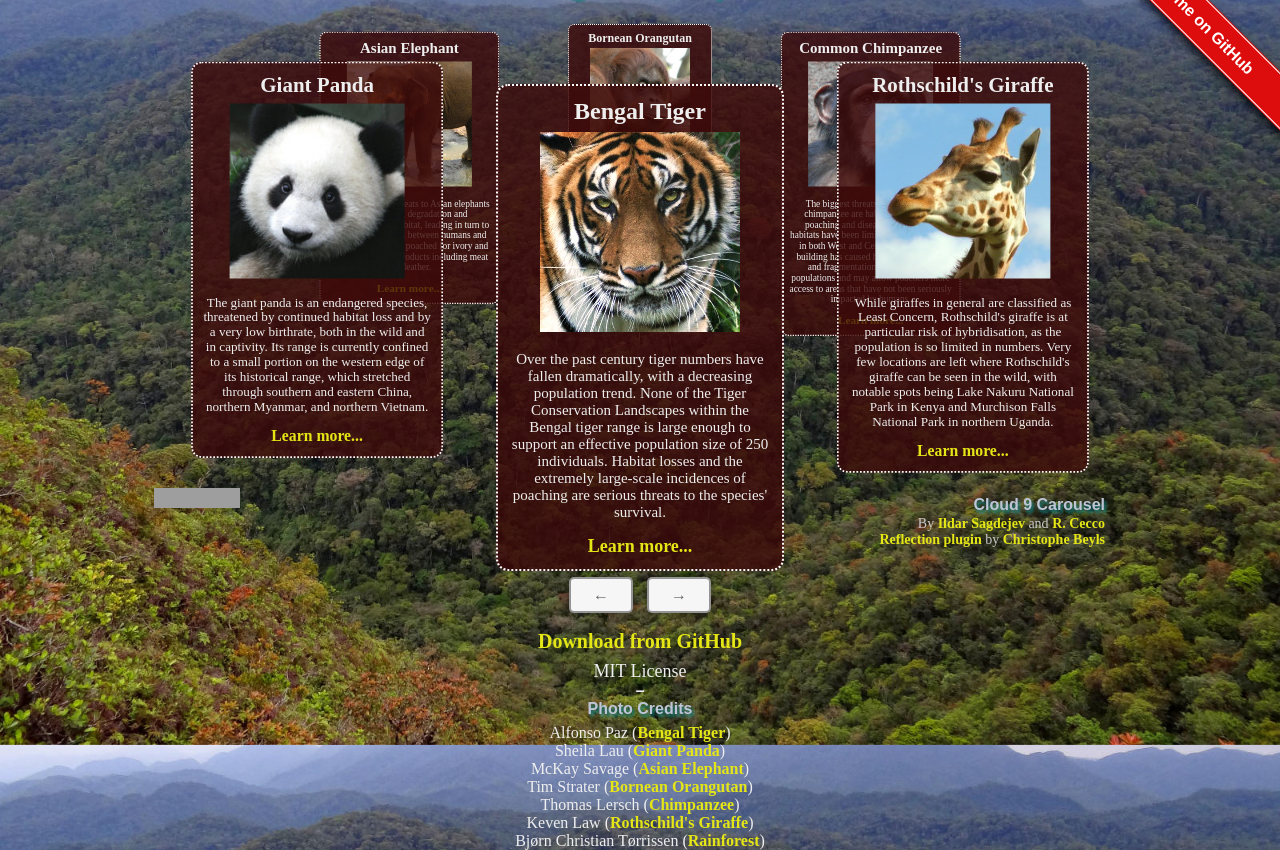
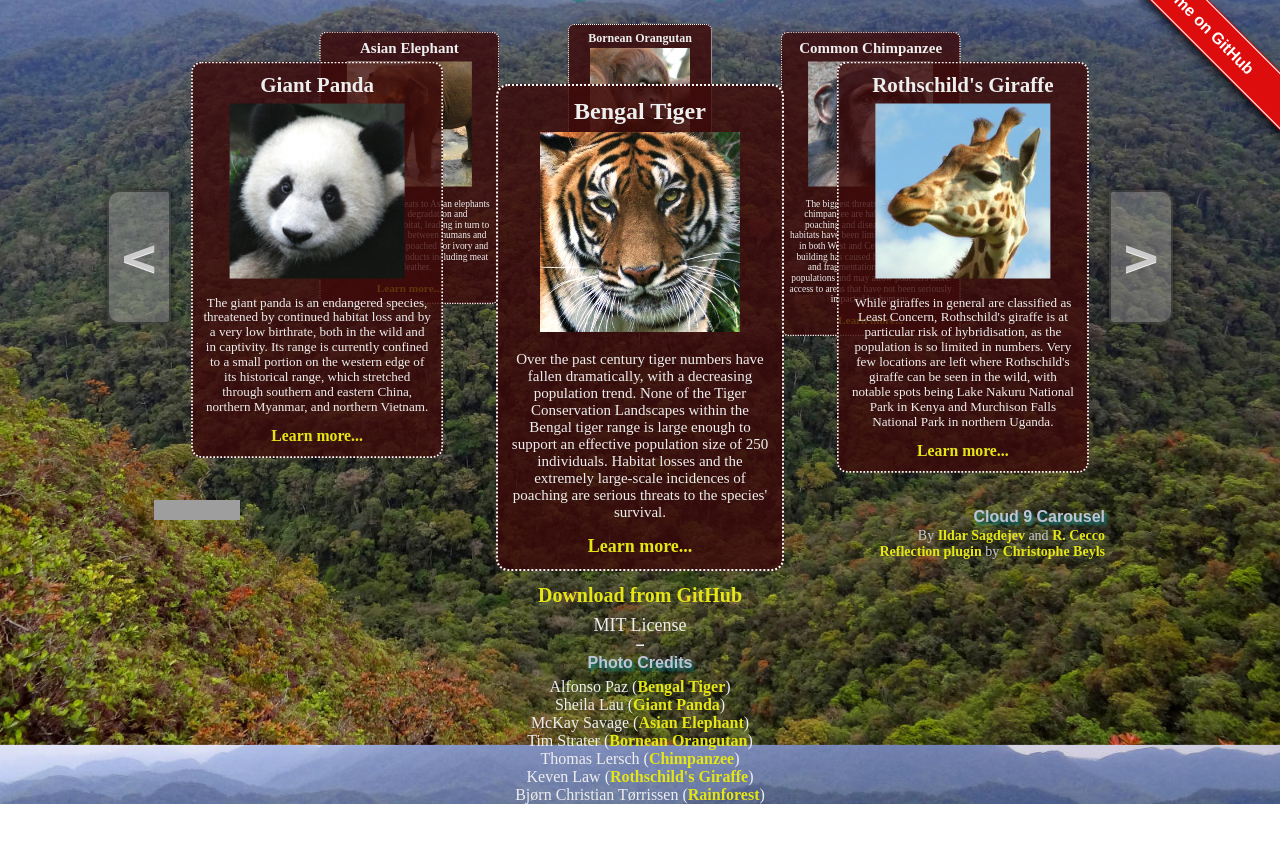
Before and after one commit to specious/cloud9carousel, a plain HTML site: page species.html in a window 1280 px wide. Shown: the part 60-910 px from the top of the page. After the commit the page ends 864 px from the top, so only its background shows below. Drawn offline with Linux system fonts and the light colour scheme; grey boxes are pictures that could not be loaded.

Commit message:
Species demo: changed nav buttons to display as tabs on either side of the carousel

```diff
--- a/css/common.css
+++ b/css/common.css
@@ -25,13 +25,13 @@ h1 {
   font-family: sans-serif;
   text-shadow: 2px 3px 3px #127E7A;
 }
-#wrap {
+.wrap {
   width: 980px; /* fixed width, centered in viewport */
   left: -490px;
   margin-left: 50%;
   position: relative;
 }
-#wrap > h1 {
+.wrap > h1 {
   font-size: 2.5em;
   text-align: center;
   padding-bottom: 3px;
@@ -45,34 +45,6 @@ h1 {
 footer {
   display: block;
   position: relative;
-}
-#nav {
-  text-align: center;
-}
-#nav > button {
-  width: 64px;
-  height: 36px;
-  color: #666;
-  font: bold 16px arial;
-  text-decoration: none;
-  text-align: center;
-  margin: 5px;
-  text-shadow: 0px 1px 0px #f5f5f5;
-  background: #f6f6f6;
-  border: solid 2px rgba(0, 0, 0, 0.4);
-  -webkit-border-radius: 5px;
-  -moz-border-radius: 5px;
-  border-radius: 5px;
-  -webkit-box-shadow: 0 0 9px 1px rgba(0, 0, 0, 0.4);
-  -moz-box-shadow: 0 0 9px 1px rgba(0, 0, 0, 0.4);
-  box-shadow: 0 0 9px 1px rgba(0, 0, 0, 0.4);
-  cursor: pointer;
-}
-#nav > button:active,
-#nav > button.down {
-  background: #dfdfdf;
-  border: solid 2px rgba(0, 0, 0, 0.6);
-  box-shadow: none;
 }
 #get {
   font-size: 20px;
--- a/species.html
+++ b/species.html
@@ -22,7 +22,7 @@
     a:hover {
       color: #88a7f7;
     }
-    #wrap > h1 {
+    .wrap > h1 {
       color: rgb(221, 142, 22);
       margin: 14px auto 0;
     }
@@ -47,6 +47,39 @@
     }
     .card p {
       font-size: 15px;
+    }
+    .nav {
+      width: 64px;
+      height: 134px;
+      color: #ccc;
+      font: bold 3em "Lucida Grande";
+      text-align: center;
+      text-shadow: 0px 1px 0px #f5f5f5;
+      background: rgba(150, 150, 150, 0.5);
+      border: solid 2px rgba(0, 0, 0, 0.4);
+      -webkit-box-shadow: 0 0 9px 1px rgba(0, 0, 0, 0.45);
+      -moz-box-shadow: 0 0 9px 1px rgba(0, 0, 0, 0.45);
+      box-shadow: 0 0 9px 1px rgba(0, 0, 0, 0.45);
+      cursor: pointer;
+      position: absolute;
+      top: 33%;
+    }
+    .nav:active,
+    .nav.down {
+      background: rgba(120, 120, 120, 0.5);
+      border: solid 2px rgba(0, 0, 0, 0.55);
+    }
+    .nav.left {
+      left: -43px;
+      -webkit-border-radius: 12px 5px 5px 12px;
+      -moz-border-radius: 12px 5px 5px 12px;
+      border-radius: 12px 5px 5px 12px;
+    }
+    .nav.right {
+      right: -43px;
+      -webkit-border-radius: 5px 12px 12px 5px;
+      -moz-border-radius: 5px 12px 12px 5px;
+      border-radius: 5px 12px 12px 5px;
     }
     footer hr {
       width: 6px;
@@ -75,8 +108,10 @@
 <body>
   <!-- GitHub ribbon: http://codepo8.github.io/css-fork-on-github-ribbon/ -->
   <style>#forkongithub a{background:#dd0d0d;color:#fff;text-decoration:none;font-family:arial,sans-serif;text-align:center;font-weight:bold;padding:5px 40px;font-size:1rem;line-height:2rem;position:relative;transition:0.5s;}#forkongithub a:hover{background:rgba(0,0,0,0.8);color:#ddd;}#forkongithub a::before,#forkongithub a::after{content:"";width:100%;display:block;position:absolute;top:1px;left:0;height:1px;background:#fff;}#forkongithub a::after{bottom:1px;top:auto;}@media screen and (min-width:800px){#forkongithub{position:absolute;display:block;top:0;right:0;width:200px;overflow:hidden;height:200px;z-index:9999;}#forkongithub a{width:200px;position:absolute;top:60px;right:-60px;transform:rotate(45deg);-webkit-transform:rotate(45deg);-ms-transform:rotate(45deg);-moz-transform:rotate(45deg);-o-transform:rotate(45deg);box-shadow:4px 4px 10px rgba(0,0,0,0.8);}}</style><span id="forkongithub"><a href="https://github.com/specious/cloud9carousel">Fork me on GitHub</a></span>
-  <div id="wrap">
+  <div class="wrap">
     <h1>Endangered Species</h1>
+  </div>
+  <div class="wrap">
     <div id="showcase" class="noselect">
       <div class="card">
         <h2>Bengal Tiger</h2>
@@ -127,15 +162,15 @@
         <a href="http://en.wikipedia.org/wiki/Rothschild%27s_giraffe">Learn more...</a>
       </div>
     </div>
+    <button class="nav noselect left">
+      &lt;
+    </button>
+    <button class="nav noselect right">
+      &gt;
+    </button>
+  </div>
+  <div class="wrap">
     <footer>
-      <div id="nav" class="noselect">
-        <button class="left">
-          ←
-        </button>
-        <button class="right">
-          →
-        </button>
-      </div>
       <div id="get">
         <a id="download" href="http://github.com/specious/cloud9carousel">Download from GitHub</a>
         <p id="license">MIT License</p>
@@ -197,8 +232,8 @@
         yOrigin: 42,
         yRadius: 40,
         itemClass: "card",
-        buttonLeft: $("#nav > .left"),
-        buttonRight: $("#nav > .right"),
+        buttonLeft: $(".nav.left"),
+        buttonRight: $(".nav.right"),
         bringToFront: true,
         onLoaded: function() {
           showcase.css( 'visibility', 'visible' )
@@ -210,7 +245,7 @@
       //
       // Simulate physical button click effect
       //
-      $('#nav > button').click( function( e ) {
+      $('.nav').click( function( e ) {
         var b = $(e.target).addClass( 'down' )
         setTimeout( function() { b.removeClass( 'down' ) }, 80 )
       } )
@@ -222,12 +257,12 @@
         switch( e.keyCode ) {
           /* left arrow */
           case 37:
-            $('#nav > .left').click()
+            $('.nav.left').click()
             break
 
           /* right arrow */
           case 39:
-            $('#nav > .right').click()
+            $('.nav.right').click()
         }
       } )
     })
```
Also changed, not shown: index.html (+29 -2 lines).
